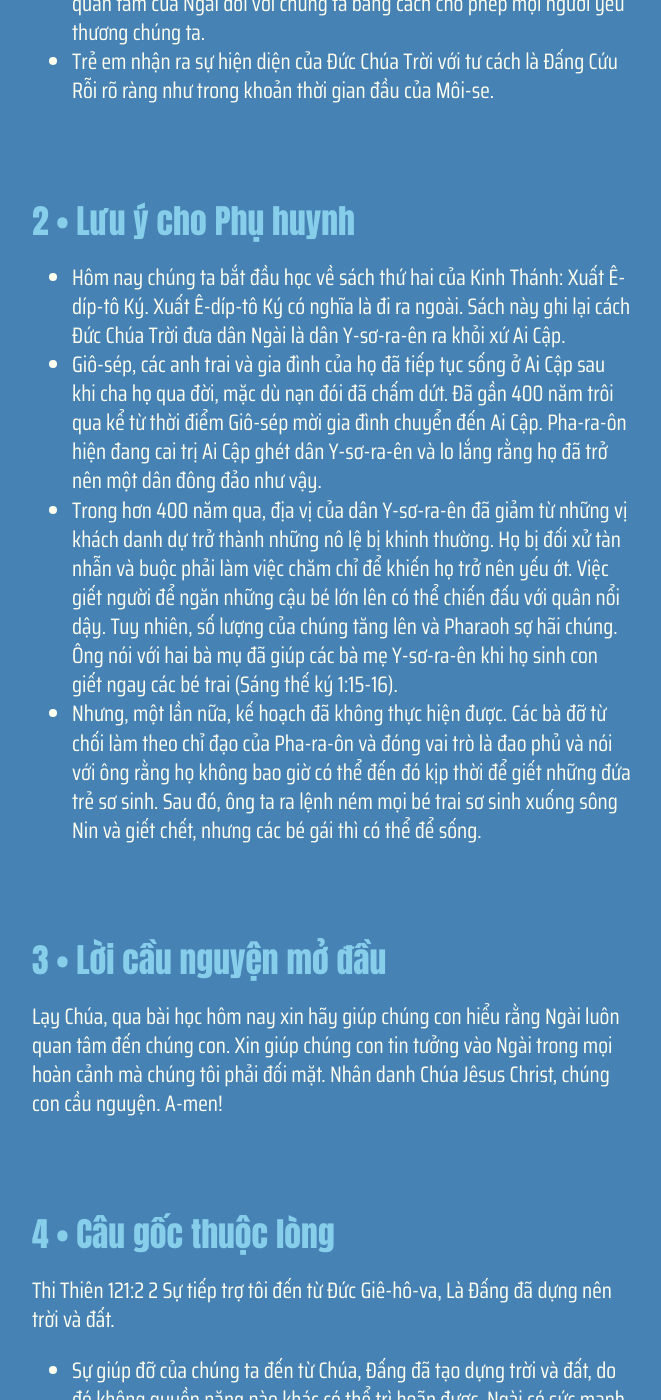
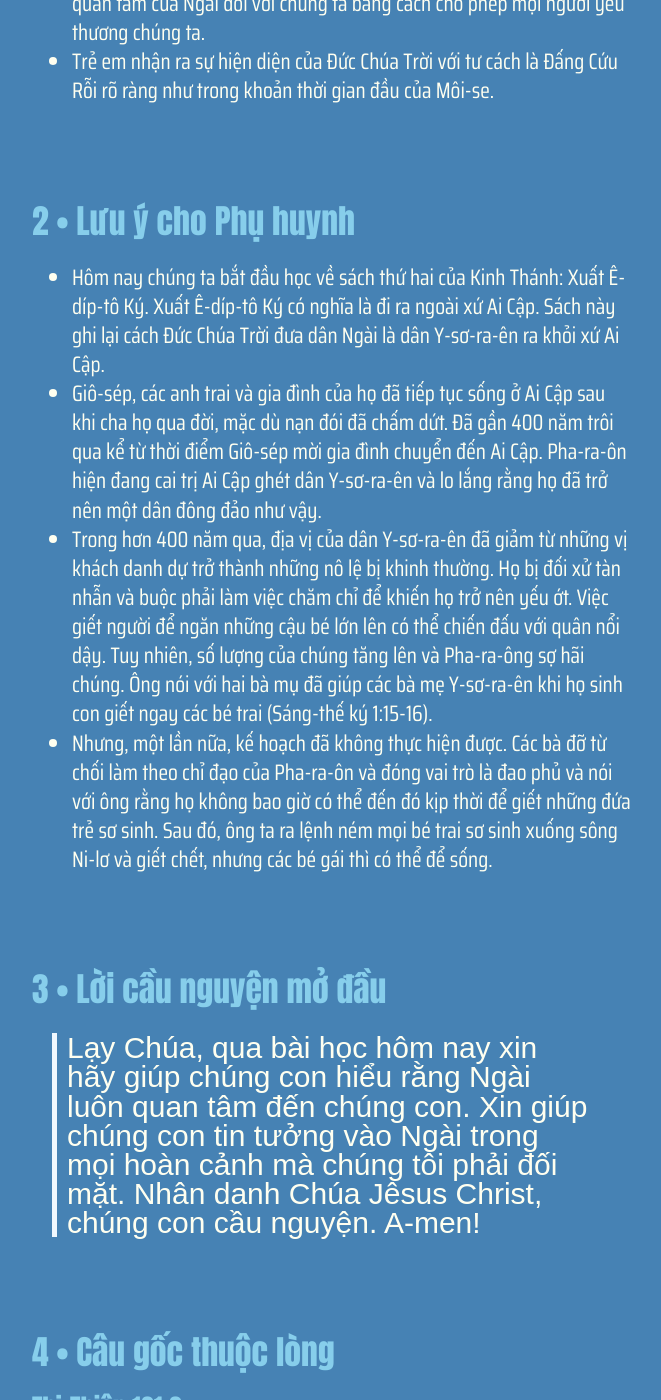
Before and after one commit to GospelTrust/LGS, a Jekyll site: the page built from docs/content/_vi/23-2.md, in a window 1280 px wide and 1400 px high, scrolled down 953 px. Shown: the whole window, without its empty margins (308-969 px from the left). Built offline with Jekyll 4.4.1, drawn with Linux system fonts in a browser that asks for light colours; some web fonts are replaced; some of the changed text lies outside the part shown.

Commit message:
Update: w23d2

```diff
--- a/docs/content/_vi/23-2.md
+++ b/docs/content/_vi/23-2.md
@@ -14,19 +14,19 @@
 
 
 {% include lesson/section.html index=2 %}
-- Hôm nay chúng ta bắt đầu học về sách thứ hai của Kinh Thánh: Xuất Ê-díp-tô Ký. Xuất Ê-díp-tô Ký có nghĩa là đi ra ngoài. Sách này ghi lại cách Đức Chúa Trời đưa dân Ngài là dân Y-sơ-ra-ên ra khỏi xứ Ai Cập.
+- Hôm nay chúng ta bắt đầu học về sách thứ hai của Kinh Thánh: Xuất Ê-díp-tô Ký. Xuất Ê-díp-tô Ký có nghĩa là đi ra ngoài xứ Ai Cập. Sách này ghi lại cách Đức Chúa Trời đưa dân Ngài là dân Y-sơ-ra-ên ra khỏi xứ Ai Cập.
 - Giô-sép, các anh trai và gia đình của họ đã tiếp tục sống ở Ai Cập sau khi cha họ qua đời, mặc dù nạn đói đã chấm dứt. Đã gần 400 năm trôi qua kể từ thời điểm Giô-sép mời gia đình chuyển đến Ai Cập. Pha-ra-ôn hiện đang cai trị Ai Cập ghét dân Y-sơ-ra-ên và lo lắng rằng họ đã trở nên một dân đông đảo như vậy.
-- Trong hơn 400 năm qua, địa vị của dân Y-sơ-ra-ên đã giảm từ những vị khách danh dự trở thành những nô lệ bị khinh thường. Họ bị đối xử tàn nhẫn và buộc phải làm việc chăm chỉ để khiến họ trở nên yếu ớt. Việc giết người để ngăn những cậu bé lớn lên có thể chiến đấu với quân nổi dậy. Tuy nhiên, số lượng của chúng tăng lên và Pharaoh sợ hãi chúng. Ông nói với hai bà mụ đã giúp các bà mẹ Y-sơ-ra-ên khi họ sinh con giết ngay các bé trai (Sáng thế ký 1:15-16).
-- Nhưng, một lần nữa, kế hoạch đã không thực hiện được. Các bà đỡ từ chối làm theo chỉ đạo của Pha-ra-ôn và đóng vai trò là đao phủ và nói với ông rằng họ không bao giờ có thể đến đó kịp thời để giết những đứa trẻ sơ sinh. Sau đó, ông ta ra lệnh ném mọi bé trai sơ sinh xuống sông Nin và giết chết, nhưng các bé gái thì có thể để sống.
+- Trong hơn 400 năm qua, địa vị của dân Y-sơ-ra-ên đã giảm từ những vị khách danh dự trở thành những nô lệ bị khinh thường. Họ bị đối xử tàn nhẫn và buộc phải làm việc chăm chỉ để khiến họ trở nên yếu ớt. Việc giết người để ngăn những cậu bé lớn lên có thể chiến đấu với quân nổi dậy. Tuy nhiên, số lượng của chúng tăng lên và Pha-ra-ông sợ hãi chúng. Ông nói với hai bà mụ đã giúp các bà mẹ Y-sơ-ra-ên khi họ sinh con giết ngay các bé trai (Sáng-thế ký 1:15-16).
+- Nhưng, một lần nữa, kế hoạch đã không thực hiện được. Các bà đỡ từ chối làm theo chỉ đạo của Pha-ra-ôn và đóng vai trò là đao phủ và nói với ông rằng họ không bao giờ có thể đến đó kịp thời để giết những đứa trẻ sơ sinh. Sau đó, ông ta ra lệnh ném mọi bé trai sơ sinh xuống sông Ni-lơ và giết chết, nhưng các bé gái thì có thể để sống.
 
 
 {% include lesson/section.html index=3 %}
-Lạy Chúa, qua bài học hôm nay xin hãy giúp chúng con hiểu rằng Ngài luôn quan tâm đến chúng con. Xin giúp chúng con tin tưởng vào Ngài trong mọi hoàn cảnh mà chúng tôi phải đối mặt. Nhân danh Chúa Jêsus Christ, chúng con cầu nguyện. A-men!
+> Lạy Chúa, qua bài học hôm nay xin hãy giúp chúng con hiểu rằng Ngài luôn quan tâm đến chúng con. Xin giúp chúng con tin tưởng vào Ngài trong mọi hoàn cảnh mà chúng tôi phải đối mặt. Nhân danh Chúa Jêsus Christ, chúng con cầu nguyện. A-men!
 
 
 
 {% include lesson/section.html index=4 %}
-Thi Thiên 121:2
+### Thi-Thiên 121:2
 2 Sự tiếp trợ tôi đến từ Đức Giê-hô-va, Là Đấng đã dựng nên trời và đất.
 
 - Sự giúp đỡ của chúng ta đến từ Chúa, Đấng đã tạo dựng trời và đất, do đó không quyền năng nào khác có thể trì hoãn được. Ngài có sức mạnh vô biên và quyền năng vô hạn.
@@ -45,8 +45,11 @@
 
 
 {% include lesson/section.html index=8 %}
-KHÓC VÀ TÌM
-Trẻ em hoặc các thành viên trong gia đình sẽ chạy tán loạn xung quanh một khu vực được chỉ định. Một đứa trẻ sẽ là người Tìm và những đứa trẻ/thành viên trong gia đình sẽ ẩn và sau đó phát ra âm thanh "khóc" và sau đó để đưa ra manh mối cho đứa trẻ về nơi chúng có thể đang ẩn náu bằng âm thanh của chúng. Khi được tìm thấy, Trẻ em/thành viên gia đình đó sẽ kể phần đầu tiên của câu chuyện, tham gia cố gắng tìm ra những âm thanh "khóc". Đứa trẻ thứ hai/thành viên gia đình được tìm thấy sẽ tiếp tục câu chuyện từ nơi người chơi đầu tiên đã dừng lại và cứ tiếp tục như vậy cho đến khi câu chuyện được kể hoặc mọi người đã được tìm thấy!
+### Khóc và tìm
+- Trẻ em hoặc các thành viên trong gia đình sẽ chạy tán loạn xung quanh một khu vực được chỉ định.
+- Một đứa trẻ sẽ là người "Tìm" và những đứa trẻ/thành viên trong gia đình sẽ ẩn và sau đó phát ra âm thanh "khóc" và sau đó để đưa ra manh mối cho đứa trẻ về nơi chúng có thể đang ẩn náu bằng âm thanh của chúng.
+- Khi được tìm thấy, trẻ em/thành viên gia đình đó sẽ kể phần đầu tiên của câu chuyện, tham gia cố gắng tìm ra những âm thanh "khóc".
+- Đứa trẻ thứ hai/thành viên gia đình được tìm thấy sẽ tiếp tục câu chuyện từ nơi người chơi đầu tiên đã dừng lại và cứ tiếp tục như vậy cho đến khi câu chuyện được kể hoặc mọi người đã được tìm thấy!
 
 
 {% include lesson/section.html index=9 %}
@@ -56,4 +59,4 @@
 
 
 {% include lesson/section.html index=10 %}
- Lạy Chúa, Cảm ơn vì sự che chở của Ngài luôn ở đó, ngay cả khi chúng con không hề hay biết. Ngài có một kế hoạch cho chúng con giống như Ngài đã làm cho Môi-se. Xin Chúa giúp chúng con không phải lo lắng nhưng nhờ cậy vào Ngài. Nhân danh Chúa Jêsus Christ, A-men!
+ > Lạy Chúa, cảm ơn vì sự che chở của Ngài luôn ở đó, ngay cả khi chúng con không hề hay biết. Ngài có một kế hoạch cho chúng con giống như Ngài đã làm cho Môi-se. Xin Chúa giúp chúng con không phải lo lắng nhưng nhờ cậy vào Ngài. Nhân danh Chúa Jêsus Christ, A-men!
```
Also changed, not shown: other parts of docs/content/_vi/23-2.md (+1 -1 lines).
